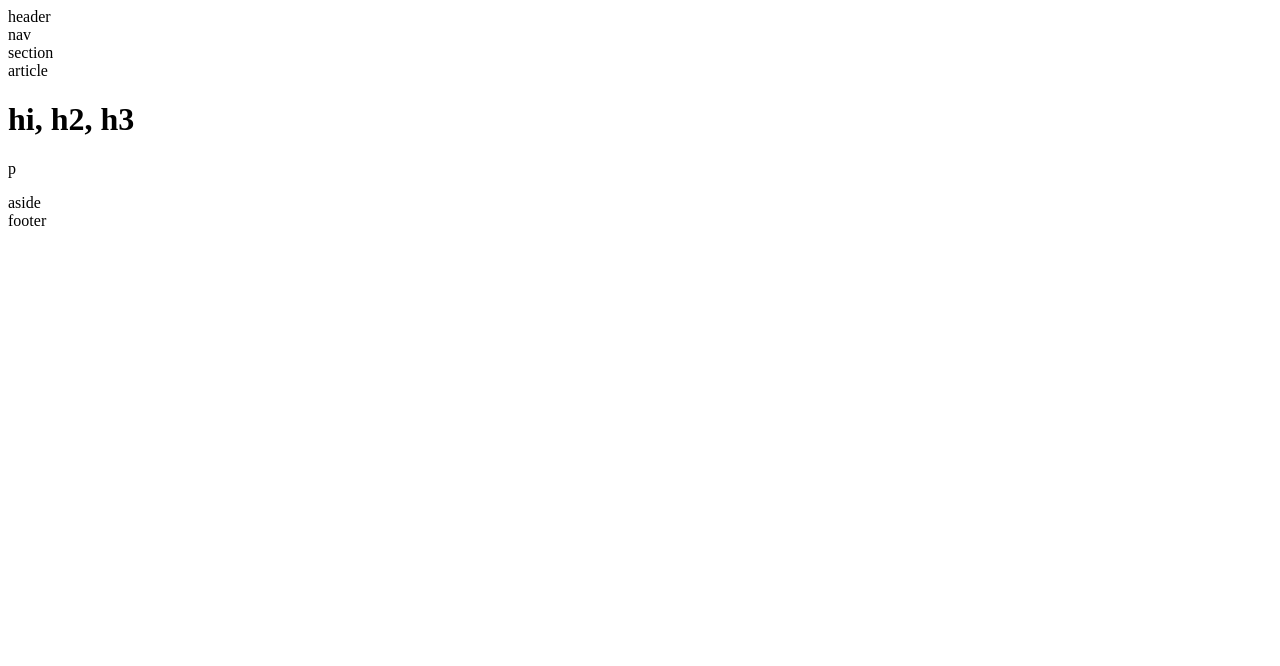
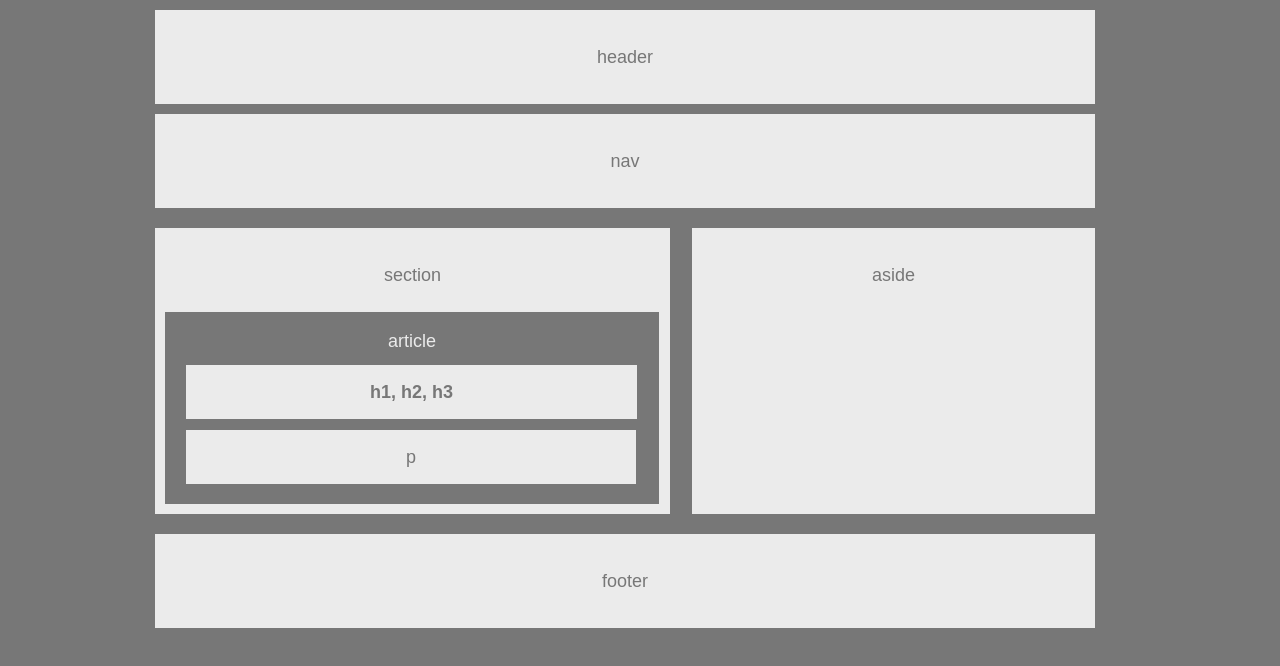
Before and after one commit to PharmDCoder/HW-Wireframe, a plain HTML site: page index.html in a window 1280 px wide. Drawn offline with Linux system fonts and the light colour scheme.

Commit message:
pushing final code for assignment with one question about width of section

```diff
--- /dev/null
+++ b/CSS/cssReset.css
@@ -0,0 +1,43 @@
+html, body, div, span, applet, object, iframe,
+h1, h2, h3, h4, h5, h6, p, blockquote, pre,
+a, abbr, acronym, address, big, cite, code,
+del, dfn, em, img, ins, kbd, q, s, samp,
+small, strike, strong, sub, sup, tt, var,
+b, u, i, center,
+dl, dt, dd, ol, ul, li,
+fieldset, form, label, legend,
+table, caption, tbody, tfoot, thead, tr, th, td,
+article, aside, canvas, details, embed,
+figure, figcaption, footer, header, hgroup,
+menu, nav, output, ruby, section, summary,
+time, mark, audio, video {
+	margin: 0;
+	padding: 0;
+	border: 0;
+	font-size: 100%;
+	font: inherit;
+	vertical-align: baseline;
+}
+/* HTML5 display-role reset for older browsers */
+article, aside, details, figcaption, figure,
+footer, header, hgroup, menu, nav, section {
+	display: block;
+}
+body {
+	line-height: 1;
+}
+ol, ul {
+	list-style: none;
+}
+blockquote, q {
+	quotes: none;
+}
+blockquote:before, blockquote:after,
+q:before, q:after {
+	content: '';
+	content: none;
+}
+table {
+	border-collapse: collapse;
+	border-spacing: 0;
+}
--- /dev/null
+++ b/CSS/style.css
@@ -0,0 +1,71 @@
+body {
+    font-family: Arial, Helvetica, sans-serif;
+    font-size: 18px;
+    text-align: center;
+    width: 960px;
+    margin-left: 155px;
+}
+
+header, nav, footer {
+    padding: 38px;
+    margin-top: 10px;
+    margin-right: 20px;
+}
+/*instructions say width for section =495px but 515px fits better?*/
+section {
+    width: 515px;
+    padding-top: 38px;
+    padding-bottom: 230px;
+    margin-top: 20px;
+    margin-right: 0px;
+    position: relative;
+    float: left;
+}
+
+ article {
+    padding: 20px 223px 154px;
+    margin: 12px 15px 5px;
+    position: absolute;
+    left: 150px;
+    top: 300px;
+    float: left;
+}
+
+h1 {
+    font-weight: bold;
+    padding: 18px 184px;
+    margin: 0px 24px 24px 36px;
+    position: absolute;
+    left: 150px;
+    top: 365px;
+}
+
+p {
+    padding: 18px 220px;
+    margin: 30px 24px 24px 36px;
+    position: absolute;
+    left: 150px;
+    top: 400px;
+}
+
+aside {
+    padding: 38px 180px 230px;
+    margin: 20px 20px 20px 0px;
+    float: right;
+
+}
+
+footer {
+    clear: both;
+    overflow: auto;
+}
+
+.colorA {
+    background-color: #777;
+    color: #ebebeb;
+}
+
+.colorB {
+    background-color: #ebebeb;
+    color: #777;
+}
--- a/index.html
+++ b/index.html
@@ -1,25 +1,26 @@
 <!DOCTYPE html>
 <html>
 <head>
-    <link rel="stylesheet" type="text/css" href="/style.css">
+    <link rel="stylesheet" type="text/css" href="../HW-Wireframe/CSS/cssReset.css">
+    <link rel="stylesheet" type="text/css" href="../HW-Wireframe/CSS/style.css">
 </head>
 
-<body>
-    <header>header</header>
+<body class="colorA">
 
-    <nav>nav</nav>
+    <header class="colorB">header</header>
 
-    <section>section</section>
+    <nav class="colorB">nav</nav>
 
-        <article>article</article>
+    <section class="colorB">section</section>
 
-            <H1>hi, h2, h3</H1>
+        <article class="colorA">article</article>
 
-            <p>p</p>
+            <H1 class="colorB">h1, h2, h3</H1>
+            <p class="colorB">p</p>
 
-    <aside>aside</aside>
+    <aside class="colorB">aside</aside>
 
-    <footer>footer</footer>
+    <footer class="colorB">footer</footer>
 
 </body>
 </html>
```
Also changed, not shown: style.css (deleted).
